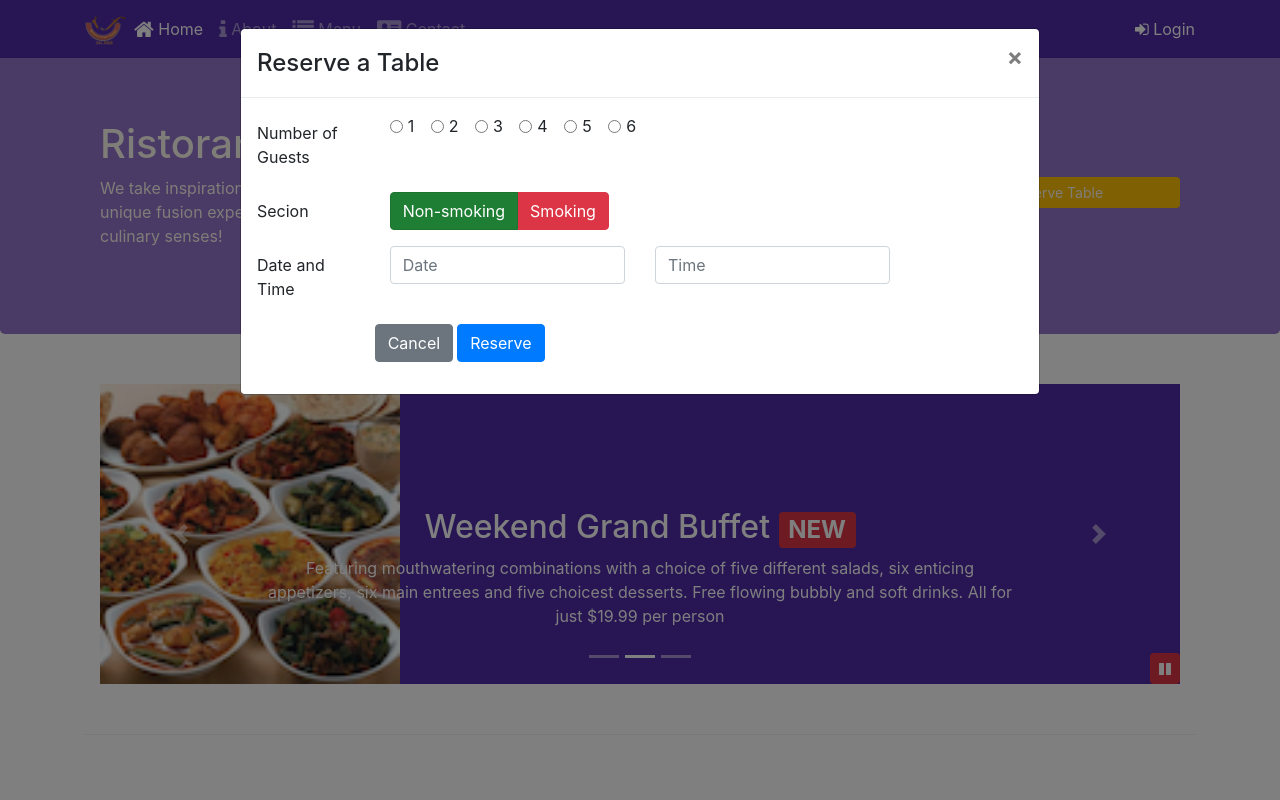
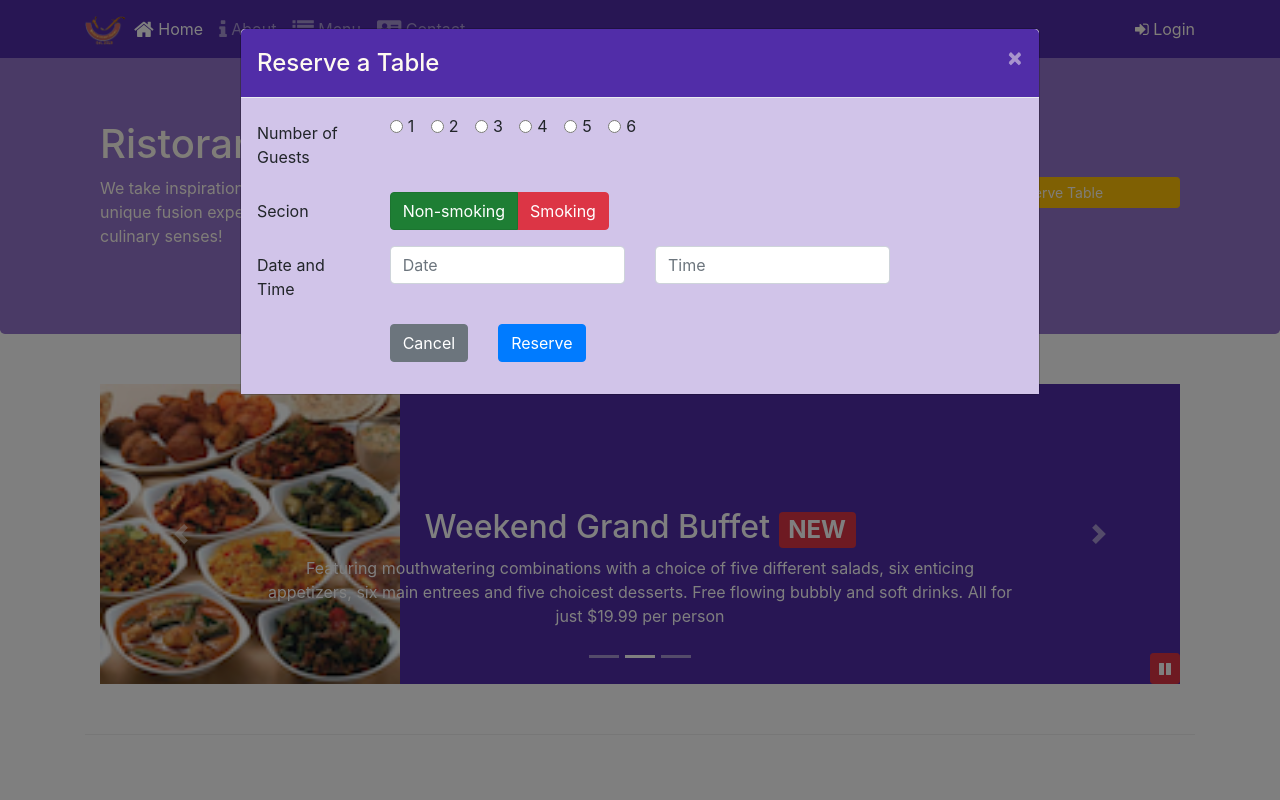
Before and after one commit to ketank77/Bootstrap, a website: page index.html in a window 1280 px wide. Both pictures are taken after a click on the link "Reserve Table". Shown: the top 800 px of the page. Drawn offline with nearby package versions, Linux system fonts and the light colour scheme.

Commit message:
updated using SCSS

```diff
--- a/css/style.scss
+++ b/css/style.scss
@@ -47,6 +47,9 @@ body{
      background-color: $background-dark;
 }
 
+#loginbutton{
+    color:floralwhite;
+}
 .tab-content {
     border-left: 1px solid $lt-gray;
     border-right: 1px solid $lt-gray;
@@ -73,3 +76,16 @@ body{
     position: absolute;
     bottom: 0px;
 }
+
+.modal {
+    .modal-header{
+        background:$background-dark;
+        color:floralwhite;
+        .close{
+            color:floralwhite;
+            }
+        }
+    .modal-body {
+        background:$background-pale;
+        }
+}
--- a/index.html
+++ b/index.html
@@ -29,8 +29,9 @@
                     <li class="nav-item"><a class="nav-link" href="#"><span class="fa fa-list fa-lg"></span> Menu</a></li>
                     <li class="nav-item"><a class="nav-link" href="./contactus.html"><span class="fa fa-address-card fa-lg"></span> Contact</a></li>
                 </ul>
-                <span class="navbar-text">
-                        <a data-toggle="modal" data-target="#loginModal">
+                <span class="navbar-text" id="loginbutton">
+<!--As now we will be using the Javascript code to trigger the button so all the data-* attributes to be removed and taken care by scripts
+                        <a data-toggle="modal" data-target="#loginModal">  -->
                         <span class="fa fa-sign-in"></span> Login</a>
                 </span>
             </div>
@@ -135,10 +136,11 @@
                                                 </div>
                                         </div>
                                         <div class="form-group row">
-                                                <div class="offset-sm-2">
+                                                <label for="nblank" class="col-sm-2 col-form-label"></label>
+                                               <div class="col-sm-auto">
                                                         <button type="button" class="btn btn-secondary" data-dismiss="modal">Cancel</button>
                                                 </div>
-                                                <div class="ml-1">
+                                                <div class="col-sm-auto">
                                                     <button type="submit" class="btn btn-primary">Reserve</button>
                                                 </div>
                                         </div>
@@ -158,7 +160,10 @@
                         <img src="img/logo.png" class="img-fluid">
                 </div>
                 <div class="col-12 col-sm-3 align-self-center">
-                        <a class="btn btn-warning btn-sm btn-block" data-toggle="modal" data-target="#reserveModal">Reserve Table</a>
+                        <a class="btn btn-warning btn-sm btn-block" id="reservetablebutton">
+<!--As now we will be using the Javascript code to trigger the button so all the data-* attributes to be removed and taken care by scripts
+                         data-toggle="modal" data-target="#reserveModal"> -->
+                         Reserve Table</a>
 
                             <!--- THIS needed to be added along with the above btn class as now the btn being used a modal
                             <a href="#reserveModal" class="btn btn-warning btn-sm btn-block"
@@ -412,6 +417,12 @@
                     $("#carouselButton").children("span").addClass('fa-pause');
                 }
             });
+            $("#reservetablebutton").click(function(){
+                $("#reserveModal").modal()
+            });
+            $("#loginbutton").click(function(){
+                $("#loginModal").modal()
+            });
         })
     </script>
 </body>
```
Also changed, not shown: css/style.css.
